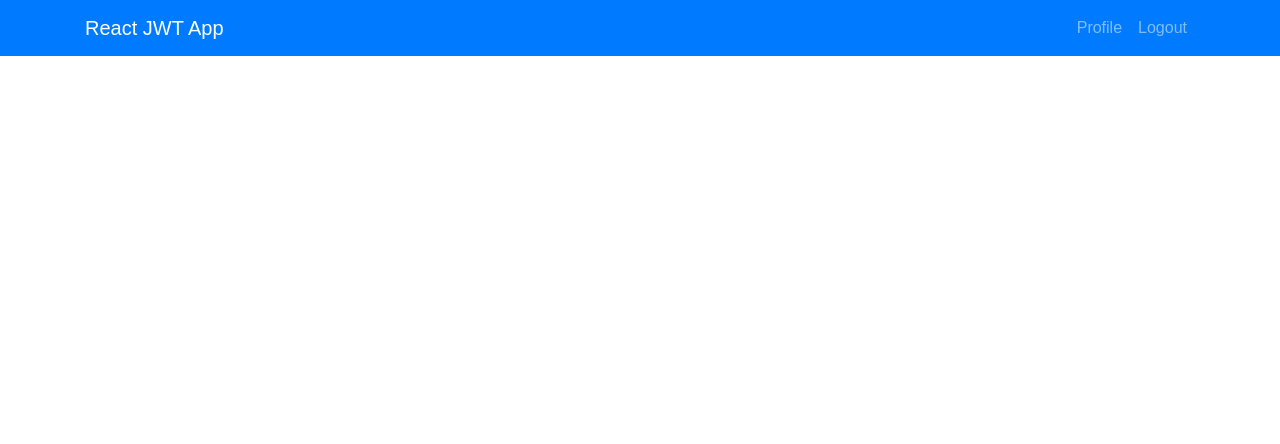
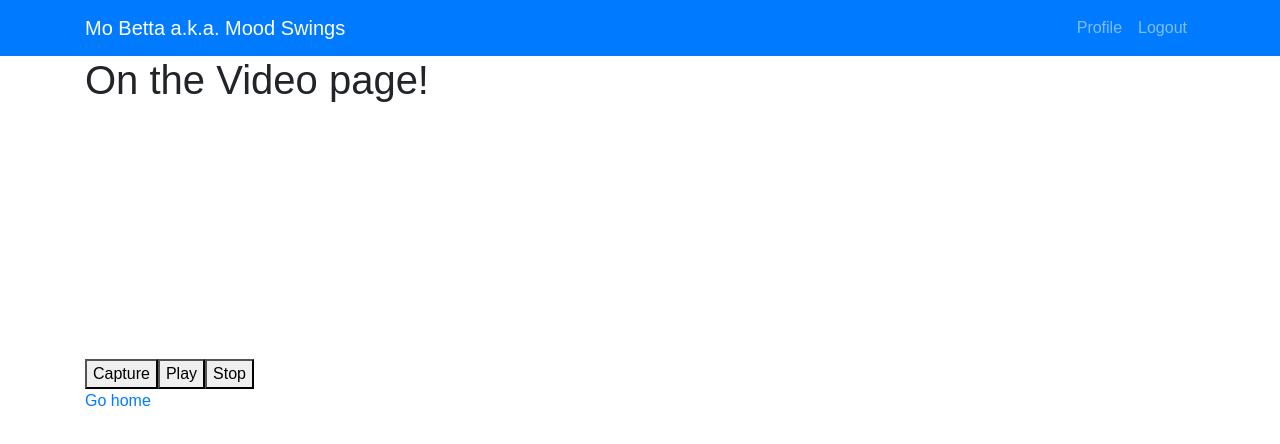
Before and after one commit to bssheetal/Mo-Betta, a React (Create React App) app in the folder client/: page /camera in a window 1280 px wide. Shown: the top 444 px of the page. Built offline with nearby package versions, Linux system fonts and the light colour scheme; no server answers; sample sign-in values are in the browser's storage.

Commit message:
updated image capture

```diff
--- a/client/src/App.js
+++ b/client/src/App.js
@@ -28,7 +28,7 @@ class App extends Component {
           <h2>Welcome {this.props.user.email}</h2>
         </div>
         <p className="App-intro">
-          <Link to='/video'>Go to Video</Link>
+          <button type="button" className="btn btn-light" ><Link to='/camera'>Go to Camera</Link></button>
           <button type="button" className="btn btn-primary" onClick={this.goToEditProfile}>Go to Profile</button>
           <button type="button" className="btn btn-danger" onClick={this.handleLogout}>Logout</button>
         </p>
--- a/client/src/components/Video.js
+++ b/client/src/components/Camera.js
@@ -25,7 +25,7 @@ class Video extends Component {
     videoDisplay = () => {
         const player = document.getElementById('player');
         const constraints = {
-            video: true,
+            video: true
         };
 
         // Attach the video stream to the video element and autoplay.
@@ -46,8 +46,6 @@ class Video extends Component {
         // Draw the video frame to the canvas.
         context.drawImage(player, 0, 0, canvas.width, canvas.height);
 
-        player.pause();
-
         const a = document.createElement("a");
         a.href = canvas.toDataURL();
         a.download = "download";
@@ -64,7 +62,13 @@ class Video extends Component {
         const player = document.getElementById('player');
 
         player.play();
+    };
 
+    handleOnClickStop = e => {
+        e.preventDefault();
+        const player = document.getElementById('player');
+
+        player.pause();
     };
 
     render() {
@@ -72,10 +76,18 @@ class Video extends Component {
             <div className="container Profile">
                 <h1>On the Video page!</h1>
 
-                <video id="player" autoPlay width="320" height="240"></video>
-                <button id="capture" onClick={this.handleOnClickCapture}>Capture</button>
-                <button id="play" onClick={this.handleOnClickPlay}>Play</button>
-                <canvas id="canvas" width="320" height="240"></canvas>
+                <div>
+                    {/* <video id="player" controls autoPlay width="320" height="240"></video> */}
+                    <video id="player" autoPlay width="320" height="240"></video>
+                    <canvas id="canvas" width="320" height="240"></canvas>
+
+                    <div>
+                        <button id="capture" onClick={this.handleOnClickCapture}>Capture</button>
+                        <button id="play" onClick={this.handleOnClickPlay}>Play</button>
+                        <button id="stop" onClick={this.handleOnClickStop}>Stop</button>
+                    </div>
+
+                </div>
 
                 <Link to="/">Go home</Link>
             </div>
--- a/client/src/components/Navbar/Navbar.js
+++ b/client/src/components/Navbar/Navbar.js
@@ -39,7 +39,7 @@ class Navbar extends Component {
         return (
             <nav className="navbar navbar-expand-lg navbar-dark bg-primary">
                 <div className="container">
-                    <Link className="navbar-brand" to="/">React JWT App</Link>
+                    <Link className="navbar-brand" to="/">Mo Betta a.k.a. Mood Swings</Link>
                     <button className="navbar-toggler" type="button" data-toggle="collapse" data-target="#navbarNav" aria-controls="navbarNav" aria-expanded="false" aria-label="Toggle navigation">
                         <span className="navbar-toggler-icon"></span>
                     </button>
--- a/client/src/index.js
+++ b/client/src/index.js
@@ -11,7 +11,7 @@ import axios from "axios";
 import Login from './components/Login';
 import Profile from './components/Profile';
 import Signup from './components/Signup';
-import Video from './components/Video';
+import Camera from './components/Camera';
 import Navbar from './components/Navbar';
 
 // Here is if we have an id_token in localStorage
@@ -28,7 +28,7 @@ ReactDOM.render(
             <Route exact path="/login" component={Login} />
             <Route exact path="/signup" component={Signup} />
             <Route exact path="/profile" component={Profile} />
-            <Route exact path="/video" component={Video} />
+            <Route exact path="/camera" component={Camera} />
         </div>
     </Router>
     , document.getElementById('root')
```
